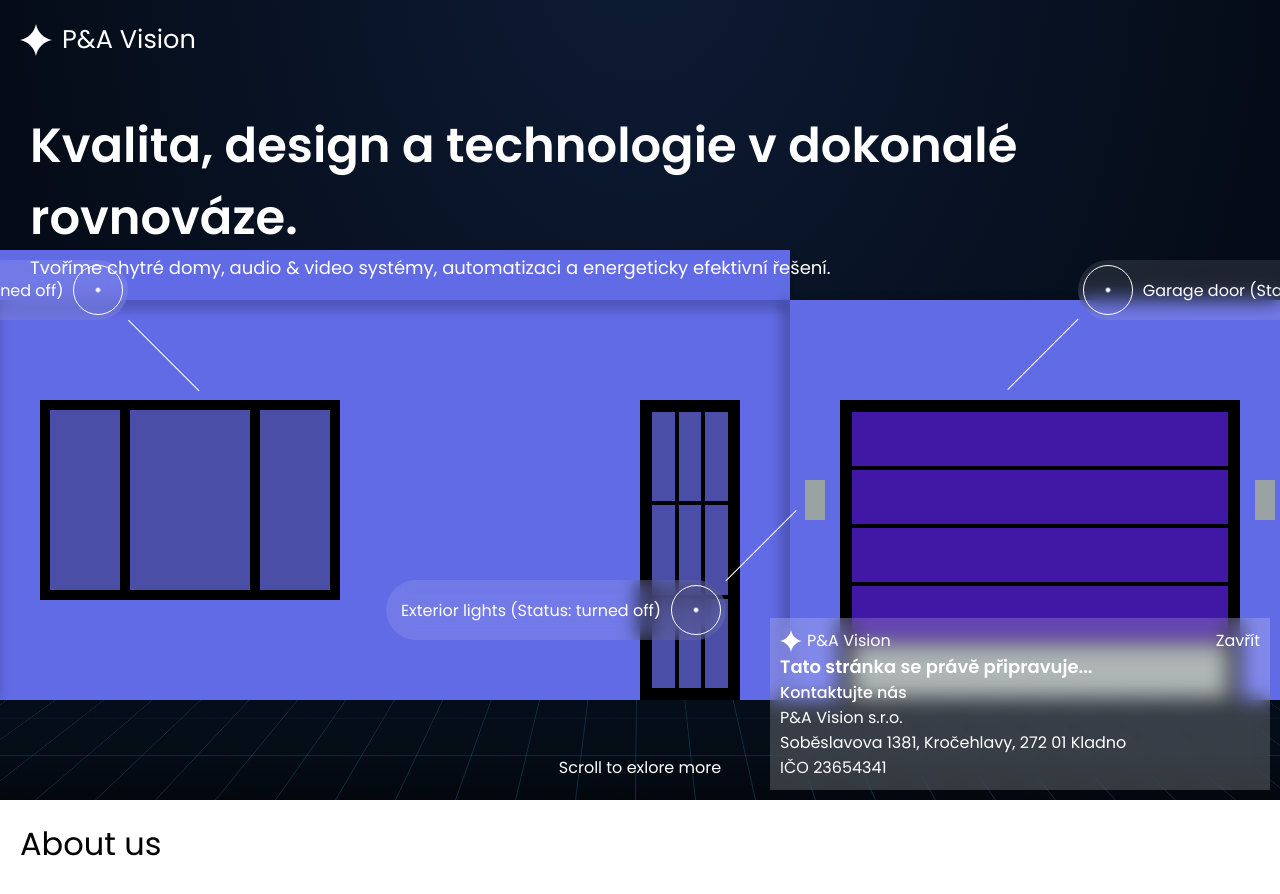
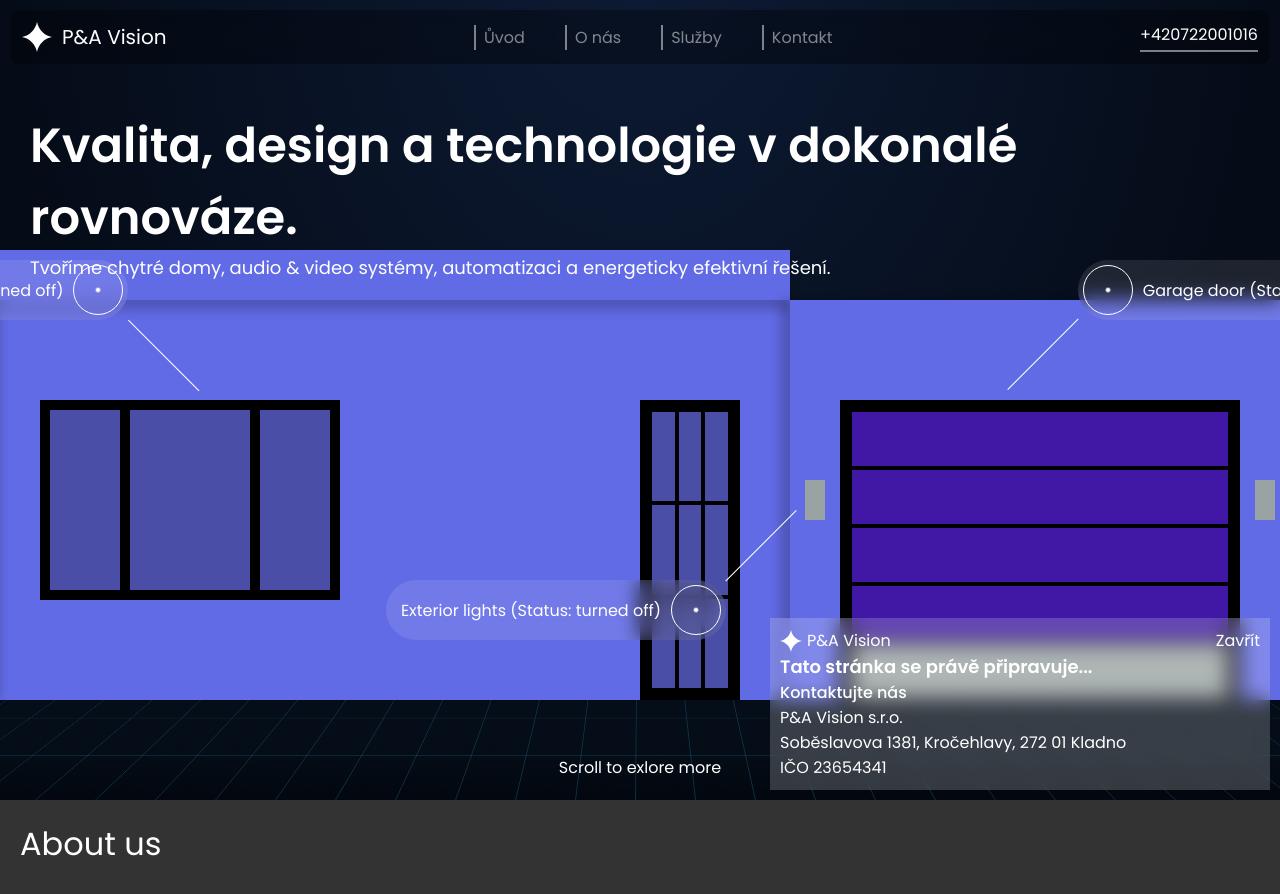
Before and after one commit to stepandordiai/pavision, a Next.js app: page / in a window 1280 px wide. Shown: the top 894 px of the page. Built offline with nearby package versions, Linux system fonts and the light colour scheme.

Commit message:
feat: update Header

```diff
--- a/src/app/components/layout/Header/Header.scss
+++ b/src/app/components/layout/Header/Header.scss
@@ -1,30 +1,34 @@
 .header {
 	position: fixed;
-	z-index: 1;
-	background: transparent;
+	top: 10px;
+	left: 10px;
+	right: 10px;
+	z-index: 999;
+	-webkit-backdrop-filter: blur(10px);
+	backdrop-filter: blur(10px);
+	background: rgba(0, 0, 0, 0.311);
+	border-radius: 10px;
+	transition: all 0.5s;
+}
+
+.header--active {
+	border-radius: 0px;
+	top: 0;
+	left: 0;
+	right: 0;
+	background: rgb(0, 0, 0);
+}
+
+.header-inner {
 	display: flex;
 	justify-content: space-between;
 	align-items: center;
-	width: 100%;
-	padding: 20px;
-
-	a {
-		color: #fff;
-	}
-}
-
-.header--active {
-	-webkit-backdrop-filter: blur(10px);
-	backdrop-filter: blur(10px);
-	background: #ffffff45;
-
-	a {
-		color: #000;
-	}
+	padding: 12px;
 }
 
 .header__logo {
-	font-size: 1.6rem;
+	color: #fff;
+	font-size: 20px;
 	display: flex;
 	justify-content: center;
 	align-items: center;
@@ -34,12 +38,200 @@
 .header-nav {
 	display: flex;
 	gap: 40px;
-	margin-left: auto;
 }
 
-.header__btn {
+.header-nav__link {
+	position: relative;
+	color: rgba(255, 255, 255, 0.496);
+	padding-left: 10px;
+	transition: color 0.24s;
+
+	&::before {
+		content: "";
+		position: absolute;
+		height: 100%;
+		width: 2px;
+		left: 0;
+		background: rgba(255, 255, 255, 0.478);
+	}
+
+	&::after {
+		content: "";
+		position: absolute;
+		height: 100%;
+		width: 2px;
+		left: 0;
+		background: #fff;
+		transform: scaleY(0);
+		transform-origin: bottom;
+		transition: transform 0.24s;
+	}
+
+	&:hover {
+		color: #fff;
+
+		&::after {
+			transform: scaleY(1);
+		}
+	}
+}
+
+.header__link {
+	position: relative;
 	color: #fff;
-	margin-left: 40px;
-	background: #1875ff;
-	padding: 10px;
+	padding-bottom: 5px;
+
+	&::before {
+		content: "";
+		position: absolute;
+		height: 2px;
+		width: 100%;
+		left: 0;
+		bottom: 0;
+		background: rgba(255, 255, 255, 0.478);
+	}
+
+	&::after {
+		content: "";
+		position: absolute;
+		height: 2px;
+		width: 100%;
+		left: 0;
+		bottom: 0;
+		background: #fff;
+		transform: scaleX(0);
+		transform-origin: left;
+		transition: transform 0.24s;
+	}
+
+	&:hover {
+		color: #fff;
+
+		&::after {
+			transform: scaleX(1);
+		}
+	}
 }
+
+// Menu btn
+
+.menu-btn {
+	position: relative;
+	width: 30px;
+	padding: 15px 0;
+	display: none;
+	justify-content: center;
+	align-items: center;
+	overflow: hidden;
+}
+
+.menu-btn::before {
+	content: "";
+	position: absolute;
+	width: 100%;
+	height: 2px;
+	background: linear-gradient(90deg, transparent 50%, #fff 50%);
+	transform: translate(-15px, -8px);
+	transition: transform 0.5s;
+}
+
+.menu-btn__center-line {
+	position: absolute;
+	width: 100%;
+	height: 2px;
+	background: #fff;
+	transition: transform 0.5s;
+}
+
+.menu-btn::after {
+	content: "";
+	position: absolute;
+	width: 100%;
+	height: 2px;
+	background: linear-gradient(90deg, #fff 50%, transparent 50%);
+	transform: translate(15px, 8px);
+	transition: transform 0.5s;
+}
+
+.menu-btn--active::before {
+	transform: translate(0px, 0px) rotate(-135deg);
+}
+
+.menu-btn__center-line--active {
+	transform: rotate(-45deg);
+}
+
+.menu-btn--active::after {
+	transform: translate(0px, 0px) rotate(-135deg);
+}
+
+// Menu
+
+.menu {
+	display: grid;
+	grid-template-rows: 0fr;
+	padding: 0 12px;
+	transition: all 0.5s;
+}
+
+.menu--active {
+	grid-template-rows: 1fr;
+	padding: 12px;
+}
+
+.menu-nav {
+	display: flex;
+	flex-direction: column;
+	overflow: hidden;
+}
+
+.menu-nav__link {
+	font-size: 18px;
+	position: relative;
+	color: rgba(255, 255, 255, 0.496);
+	padding-left: 10px;
+	transition: color 0.24s;
+
+	&::before {
+		content: "";
+		position: absolute;
+		height: 100%;
+		width: 2px;
+		left: 0;
+		background: rgba(255, 255, 255, 0.478);
+	}
+
+	&::after {
+		content: "";
+		position: absolute;
+		height: 100%;
+		width: 2px;
+		left: 0;
+		background: #fff;
+		transform: scaleY(0);
+		transform-origin: bottom;
+		transition: transform 0.24s;
+	}
+
+	&:hover {
+		color: #fff;
+
+		&::after {
+			transform: scaleY(1);
+		}
+	}
+}
+
+@media screen and (width < 800px) {
+	.header-nav {
+		display: none;
+	}
+
+	.header__link {
+		display: none;
+	}
+
+	.menu-btn {
+		display: flex;
+	}
+}
--- a/src/app/components/layout/Header/Header.tsx
+++ b/src/app/components/layout/Header/Header.tsx
@@ -3,6 +3,7 @@
 import { useEffect, useState } from "react";
 import "./Header.scss";
 import Image from "next/image";
+import Link from "next/link";
 
 const Header = () => {
 	const [calcRotation, setCalRotation] = useState(0);
@@ -31,18 +32,26 @@ const Header = () => {
 		return () => window.removeEventListener("scroll", handleScroll);
 	}, []);
 
+	// menu-btn
+
+	const [menuOpen, setMenuOpen] = useState(false);
+
+	function toggleMenu() {
+		setMenuOpen((prev) => !prev);
+	}
+
 	return (
-		<header className={`header ${headerActive ? "header--active" : ""}`}>
+		<header className={`header ${menuOpen ? "header--active" : ""}`}>
+			<div className="header-inner">
 				<a className="header__logo" href="">
 					<svg
-					width="32"
-					height="32"
+						width="30"
+						height="30"
 						viewBox="0 0 256 256"
 						fill="none"
 						xmlns="http://www.w3.org/2000/svg"
 						style={{
 							transform: `rotate(${calcRotation}deg)`,
-						color: headerActive ? "#000" : "#fff",
 						}}
 					>
 						<path
@@ -52,13 +61,48 @@ const Header = () => {
 					</svg>
 					<span>P&A Vision</span>
 				</a>
-			{/* <nav className="header-nav">
-				<a href="">Ůvod</a>
-				<a href="">O nás</a>
-				<a href="">Služby</a>
-				<a href="">Kontakt</a>
+				<nav className="header-nav">
+					<Link className="header-nav__link" href="/">
+						Ůvod
+					</Link>
+					<Link className="header-nav__link" href="/o-nas">
+						O nás
+					</Link>
+					<Link className="header-nav__link" href="/sluzby">
+						Služby
+					</Link>
+					<Link className="header-nav__link" href="/kontakt">
+						Kontakt
+					</Link>
 				</nav>
-			<button className="header__btn">Order now</button> */}
+				<a className="header__link" href="">
+					+420722001016
+				</a>
+				<button
+					onClick={toggleMenu}
+					className={`menu-btn ${menuOpen ? "menu-btn--active" : ""}`}
+				>
+					<span
+						className={`menu-btn__center-line ${menuOpen ? "menu-btn__center-line--active" : ""}`}
+					></span>
+				</button>
+			</div>
+			<div className={`menu ${menuOpen ? "menu--active" : ""}`}>
+				<nav className="menu-nav">
+					<Link className="menu-nav__link" href="/">
+						Ůvod
+					</Link>
+					<Link className="menu-nav__link" href="/o-nas">
+						O nás
+					</Link>
+					<Link className="menu-nav__link" href="/sluzby">
+						Služby
+					</Link>
+					<Link className="menu-nav__link" href="/kontakt">
+						Kontakt
+					</Link>
+				</nav>
+			</div>
 		</header>
 	);
 };
--- a/src/app/globals.scss
+++ b/src/app/globals.scss
@@ -6,6 +6,7 @@
 
 body {
 	font-family: var(--font-poppins);
-	background: #fff;
-	overflow: hidden;
+	background: #333;
+	// overflow: hidden;
+	color: #fff;
 }
```
Lines whose indentation alone changed are shown as unchanged.
